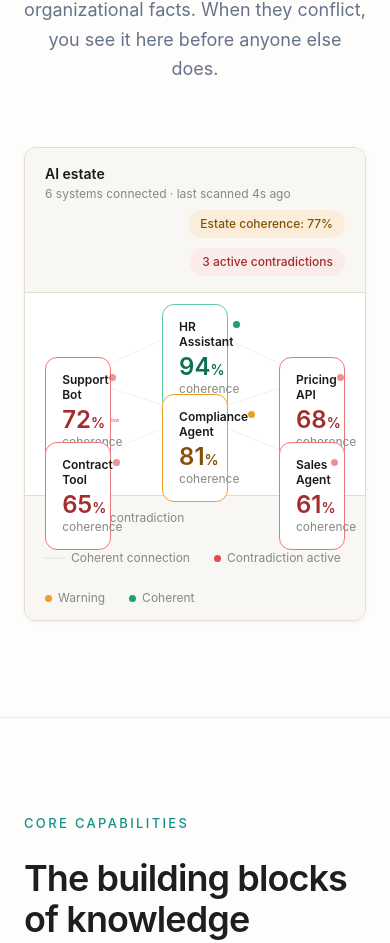
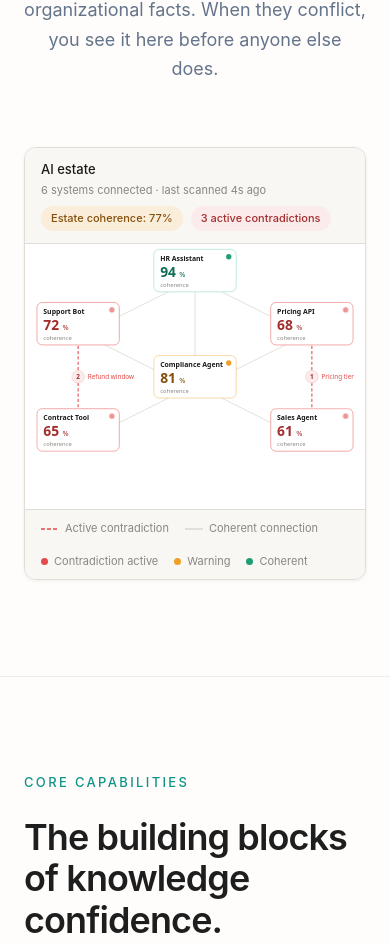
Before and after one commit to Richard-1904/orqestra-web, a React (Vite) app: page / in a window 390 px wide. Shown: the part 2911-3854 px from the top of the page. Built offline with nearby package versions, Linux system fonts and the light colour scheme; a web font is replaced by a local one.

Commit message:
Refined AI Estate for mobile view

```diff
--- a/package.json
+++ b/package.json
@@ -10,7 +10,7 @@
     "preview": "vite preview"
   },
   "dependencies": {
-    "@supabase/supabase-js": "^2.108.1",
+    "@supabase/supabase-js": "^2.108.2",
     "framer-motion": "^12.40.0",
     "lucide-react": "^1.18.0",
     "react": "^19.2.6",
--- a/src/components/AIEstateGraph.tsx
+++ b/src/components/AIEstateGraph.tsx
@@ -6,23 +6,18 @@ interface NodeData {
   status: "ok" | "warn" | "bad";
   left: number;
   top: number;
+  contradiction?: string;
 }
 
 const NODES: NodeData[] = [
   { name: "HR Assistant", score: 94, status: "ok", left: 258, top: 20 },
-  { name: "Support Bot", score: 72, status: "bad", left: 38, top: 120 },
-  { name: "Pricing API", score: 68, status: "bad", left: 478, top: 120 },
+  { name: "Support Bot", score: 72, status: "bad", left: 38, top: 120, contradiction: "Refund window" },
+  { name: "Pricing API", score: 68, status: "bad", left: 478, top: 120, contradiction: "Pricing tier" },
   { name: "Compliance Agent", score: 81, status: "warn", left: 258, top: 190 },
   { name: "Contract Tool", score: 65, status: "bad", left: 38, top: 280 },
   { name: "Sales Agent", score: 61, status: "bad", left: 478, top: 280 },
 ];
 
-/**
- * AI Estate — a live-feeling panel showing connected AI systems and the
- * coherence/contradictions between them. Built from the Confidence Mesh
- * motif: neutral edges show agreement, animated dashed red edges show
- * active contradictions between systems.
- */
 export function AIEstateGraph() {
   const { theme } = useTheme();
 
@@ -63,46 +58,163 @@ export function AIEstateGraph() {
     bad: "#A32D2D",
   };
 
+  const panelStyle = {
+    background: colors.panelBg,
+    borderColor: colors.panelBorder,
+    boxShadow: "0 1px 4px rgba(0,0,0,0.06)",
+  };
+
+  const headerStyle = {
+    background: colors.headerBg,
+    borderColor: colors.panelBorder,
+  };
+
   return (
-    <div
-      className="w-full h-full rounded-xl overflow-hidden border flex flex-col"
-      style={{ background: colors.panelBg, borderColor: colors.panelBorder, boxShadow: "0 1px 4px rgba(0,0,0,0.06)" }}
-    >
+    <div className="w-full rounded-xl overflow-hidden border flex flex-col" style={panelStyle}>
       <style>{`
-        @keyframes orq-blink { 0%, 100% { opacity: 1; } 50% { opacity: 0.2; } }
-        @keyframes orq-border-pulse { 0%, 100% { border-color: #F09595; } 50% { border-color: #E24B4A; } }
-        @keyframes orq-flow { to { stroke-dashoffset: -16; } }
-        .orq-node-bad { animation: orq-border-pulse 1.8s ease-in-out infinite; }
-        .orq-dot-bad { animation: orq-blink 1.6s ease-in-out infinite; }
-        .orq-edge-flow { animation: orq-flow 0.7s linear infinite; }
+        @keyframes orq-blink        { 0%,100%{opacity:1}       50%{opacity:0.2} }
+        @keyframes orq-border-pulse { 0%,100%{border-color:#F09595} 50%{border-color:#E24B4A} }
+        @keyframes orq-flow         { to{stroke-dashoffset:-16} }
+        .orq-node-bad  { animation: orq-border-pulse 1.8s ease-in-out infinite; }
+        .orq-dot-bad   { animation: orq-blink        1.6s ease-in-out infinite; }
+        .orq-edge-flow { animation: orq-flow          0.7s linear    infinite; }
       `}</style>
 
-      {/* Header */}
+      {/* ── Header (shared) ── */}
       <div
-        className="flex items-center justify-between px-5 sm:px-6 py-4 border-b flex-wrap gap-2"
-        style={{ background: colors.headerBg, borderColor: colors.panelBorder }}
+        className="flex items-start sm:items-center justify-between px-4 sm:px-5 py-3 border-b flex-wrap gap-2"
+        style={headerStyle}
       >
         <div>
-          <div className="text-sm font-semibold sm:text-[15px]" style={{ color: colors.textPrimary }}>
+          <div className="text-[13px] font-medium" style={{ color: colors.textPrimary }}>
             AI estate
           </div>
-          <div className="text-xs mt-0.5" style={{ color: colors.textMuted }}>
+          <div className="text-[11px] mt-0.5" style={{ color: colors.textMuted }}>
             6 systems connected · last scanned 4s ago
           </div>
         </div>
-        <div className="flex items-center gap-2.5 flex-wrap justify-end">
-          <span className="text-xs font-medium px-3 py-1.5 rounded-full" style={{ background: "#FAEEDA", color: "#854F0B" }}>
+        <div className="flex items-center gap-2 flex-wrap">
+          <span className="text-[11px] font-medium px-2.5 py-1 rounded-full whitespace-nowrap"
+            style={{ background: "#FAEEDA", color: "#854F0B" }}>
             Estate coherence: 77%
           </span>
-          <span className="text-xs font-medium px-3 py-1.5 rounded-full" style={{ background: "#FCEBEB", color: "#A32D2D" }}>
+          <span className="text-[11px] font-medium px-2.5 py-1 rounded-full whitespace-nowrap"
+            style={{ background: "#FCEBEB", color: "#A32D2D" }}>
             3 active contradictions
           </span>
         </div>
       </div>
 
-      {/* Graph */}
-      <div className="relative w-full flex-1" style={{ aspectRatio: "640 / 380" }}>
-        <svg className="absolute inset-0 w-full h-full" viewBox="0 0 640 380" preserveAspectRatio="xMidYMid meet">
+      {/* ══════════════════════════════════════════════
+    MOBILE VIEW (< md) — pure SVG graph
+    Everything inside SVG so it scales perfectly.
+    ══════════════════════════════════════════════ */}
+      <div className="md:hidden w-full" style={{ aspectRatio: "640 / 500" }}>
+        <svg
+          width="100%"
+          height="100%"
+          viewBox="0 0 640 500"
+          preserveAspectRatio="xMidYMid meet"
+        >
+          {/* ── Neutral edges ── */}
+          <line x1="270" y1="90" x2="150" y2="150" stroke={colors.edgeNeutral} strokeWidth="1" />
+          <line x1="370" y1="90" x2="490" y2="150" stroke={colors.edgeNeutral} strokeWidth="1" />
+          <line x1="320" y1="90" x2="320" y2="250" stroke={colors.edgeNeutral} strokeWidth="1" />
+          <line x1="150" y1="190" x2="270" y2="250" stroke={colors.edgeNeutral} strokeWidth="1" />
+          <line x1="490" y1="190" x2="370" y2="250" stroke={colors.edgeNeutral} strokeWidth="1" />
+          <line x1="150" y1="350" x2="270" y2="290" stroke={colors.edgeNeutral} strokeWidth="1" />
+          <line x1="490" y1="350" x2="370" y2="290" stroke={colors.edgeNeutral} strokeWidth="1" />
+
+          {/* ── Animated contradiction edges ── */}
+          <line x1="100" y1="150" x2="100" y2="355"
+            stroke="#E24B4A" strokeWidth="2" strokeDasharray="6 4"
+            className="orq-edge-flow" />
+          <line x1="540" y1="150" x2="540" y2="355"
+            stroke="#E24B4A" strokeWidth="2" strokeDasharray="6 4"
+            className="orq-edge-flow" />
+
+          {/* ── Contradiction badges ── */}
+          <circle cx="100" cy="250" r="12" fill="#FCEBEB" stroke="#F09595" strokeWidth="0.5" />
+          <text x="100" y="254" textAnchor="middle" fontSize="12" fontWeight="600"
+            fill="#A32D2D" fontFamily="system-ui,sans-serif">2</text>
+          <text x="118" y="254" textAnchor="start" fontSize="12" fontWeight="500"
+            fill="#E24B4A" fontFamily="system-ui,sans-serif">Refund window</text>
+
+          <circle cx="540" cy="250" r="12" fill="#FCEBEB" stroke="#F09595" strokeWidth="0.5" />
+          <text x="540" y="254" textAnchor="middle" fontSize="12" fontWeight="600"
+            fill="#A32D2D" fontFamily="system-ui,sans-serif">1</text>
+          <text x="558" y="254" textAnchor="start" fontSize="12" fontWeight="500"
+            fill="#E24B4A" fontFamily="system-ui,sans-serif">Pricing tier</text>
+
+          {/* ── Nodes (SVG-native, no HTML overlay) ── */}
+          {[
+            { name: "HR Assistant", score: 94, status: "ok" as const, cx: 320, cy: 50 },
+            { name: "Support Bot", score: 72, status: "bad" as const, cx: 100, cy: 150 },
+            { name: "Pricing API", score: 68, status: "bad" as const, cx: 540, cy: 150 },
+            { name: "Compliance Agent", score: 81, status: "warn" as const, cx: 320, cy: 250 },
+            { name: "Contract Tool", score: 65, status: "bad" as const, cx: 100, cy: 350 },
+            { name: "Sales Agent", score: 61, status: "bad" as const, cx: 540, cy: 350 },
+          ].map((n) => {
+            const W = 155, H = 80, rx = 10;
+            const x = n.cx - W / 2;
+            const y = n.cy - H / 2;
+            const isBad = n.status === "bad";
+            return (
+              <g key={n.name} className={isBad ? "orq-node-bad-svg" : ""}>
+                <rect
+                  x={x} y={y} width={W} height={H} rx={rx}
+                  fill={colors.nodeBg}
+                  stroke={statusBorder[n.status]}
+                  strokeWidth={isBad ? 1.5 : 0.75}
+                />
+                {/* Status dot */}
+                <circle
+                  cx={x + W - 14} cy={y + 14} r={5}
+                  fill={statusDot[n.status]}
+                  className={isBad ? "orq-dot-bad" : ""}
+                />
+                {/* Name */}
+                <text x={x + 12} y={y + 22}
+                  fontSize="13" fontWeight="600"
+                  fill={colors.textPrimary}
+                  fontFamily="system-ui,sans-serif">
+                  {n.name}
+                </text>
+                {/* Score */}
+                <text x={x + 12} y={y + 52}
+                  fontSize="26" fontWeight="600"
+                  fill={statusScore[n.status]}
+                  fontFamily="system-ui,sans-serif">
+                  {n.score}
+                </text>
+                <text x={x + 12 + (n.score >= 100 ? 48 : n.score >= 10 ? 36 : 22)} y={y + 52}
+                  fontSize="14" fontWeight="400"
+                  fill={statusScore[n.status]}
+                  fontFamily="system-ui,sans-serif">
+                  %
+                </text>
+                {/* Label */}
+                <text x={x + 12} y={y + 70}
+                  fontSize="11"
+                  fill={colors.textMuted}
+                  fontFamily="system-ui,sans-serif">
+                  coherence
+                </text>
+              </g>
+            );
+          })}
+        </svg>
+      </div>
+
+      {/* ══════════════════════════════════════════════
+          DESKTOP VIEW  (≥ md) — original SVG graph
+          ══════════════════════════════════════════════ */}
+      <div className="hidden md:block relative w-full" style={{ aspectRatio: "640 / 380" }}>
+        <svg
+          className="absolute inset-0 w-full h-full"
+          viewBox="0 0 640 380"
+          preserveAspectRatio="xMidYMid meet"
+        >
           {/* Neutral connections */}
           <line x1="320" y1="60" x2="100" y2="160" stroke={colors.edgeNeutral} strokeWidth="0.5" />
           <line x1="320" y1="60" x2="540" y2="160" stroke={colors.edgeNeutral} strokeWidth="0.5" />
@@ -113,26 +225,26 @@ export function AIEstateGraph() {
           <line x1="540" y1="320" x2="320" y2="230" stroke={colors.edgeNeutral} strokeWidth="0.5" />
 
           {/* Animated contradiction edges */}
-          <line
-            x1="100" y1="170" x2="100" y2="280"
+          <line x1="100" y1="170" x2="100" y2="280"
             stroke="#E24B4A" strokeWidth="1.5" strokeDasharray="5 3"
-            className="orq-edge-flow"
-          />
-          <line
-            x1="540" y1="170" x2="540" y2="280"
+            className="orq-edge-flow" />
+          <line x1="540" y1="170" x2="540" y2="280"
             stroke="#E24B4A" strokeWidth="1.5" strokeDasharray="5 3"
-            className="orq-edge-flow"
-          />
+            className="orq-edge-flow" />
 
           {/* Count badges */}
           <circle cx="100" cy="240" r="7" fill="#FCEBEB" stroke="#F09595" strokeWidth="0.5" />
-          <text x="100" y="243.2" textAnchor="middle" fontSize="9" fontWeight="500" fill="#A32D2D" fontFamily="system-ui,sans-serif">2</text>
+          <text x="100" y="243.2" textAnchor="middle" fontSize="9" fontWeight="500"
+            fill="#A32D2D" fontFamily="system-ui,sans-serif">2</text>
           <circle cx="540" cy="240" r="7" fill="#FCEBEB" stroke="#F09595" strokeWidth="0.5" />
-          <text x="540" y="243.2" textAnchor="middle" fontSize="9" fontWeight="500" fill="#A32D2D" fontFamily="system-ui,sans-serif">1</text>
+          <text x="540" y="243.2" textAnchor="middle" fontSize="9" fontWeight="500"
+            fill="#A32D2D" fontFamily="system-ui,sans-serif">1</text>
 
           {/* Conflict labels */}
-          <text x="112" y="243" textAnchor="start" fontSize="9" fontWeight="500" fill="#e43737" fontFamily="system-ui,sans-serif" opacity="0.85">Refund window</text>
-          <text x="574" y="243" textAnchor="middle" fontSize="9" fontWeight="500" fill="#e43737" fontFamily="system-ui,sans-serif" opacity="0.85">Pricing tier</text>
+          <text x="112" y="243" textAnchor="start" fontSize="9" fontWeight="500"
+            fill="#e43737" fontFamily="system-ui,sans-serif" opacity="0.85">Refund window</text>
+          <text x="574" y="243" textAnchor="middle" fontSize="9" fontWeight="500"
+            fill="#e43737" fontFamily="system-ui,sans-serif" opacity="0.85">Pricing tier</text>
         </svg>
 
         {NODES.map((node) => (
@@ -148,7 +260,7 @@ export function AIEstateGraph() {
             }}
           >
             <div className="flex items-start justify-between mb-1.5">
-              <span className="text-xs font-semibold sm:text-[13px] leading-tight" style={{ color: colors.textPrimary }}>
+              <span className="text-xs font-semibold leading-tight" style={{ color: colors.textPrimary }}>
                 {node.name}
               </span>
               <span
@@ -156,8 +268,8 @@ export function AIEstateGraph() {
                 style={{ background: statusDot[node.status] }}
               />
             </div>
-            <div className="text-2xl sm:text-[26px] font-semibold leading-none" style={{ color: statusScore[node.status] }}>
-              {node.score}<span className="text-[14px]">%</span>
+            <div className="text-2xl font-semibold leading-none" style={{ color: statusScore[node.status] }}>
+              {node.score}<span className="text-[14px] font-normal">%</span>
             </div>
             <div className="text-xs mt-0.5" style={{ color: colors.textMuted }}>
               coherence
@@ -166,43 +278,46 @@ export function AIEstateGraph() {
         ))}
       </div>
 
-      {/* Footer / legend */}
+      {/* ── Footer / legend (shared) ── */}
       <div
-        className="flex items-center gap-6 flex-wrap px-5 py-3.5 border-t"
-        style={{ background: colors.headerBg, borderColor: colors.panelBorder }}
+        className="flex items-center gap-4 flex-wrap px-4 py-2.5 border-t"
+        style={headerStyle}
       >
         <Legend color={colors.textMuted}>
-          <svg width="20" height="4" viewBox="0 0 20 4">
-            <line x1="0" y1="2" x2="20" y2="2" stroke="#E24B4A" strokeWidth="1.5" strokeDasharray="4 2" />
+          <svg width="18" height="4" viewBox="0 0 18 4">
+            <line x1="0" y1="2" x2="18" y2="2" stroke="#E24B4A" strokeWidth="1.5" strokeDasharray="4 2" />
           </svg>
           Active contradiction
         </Legend>
         <Legend color={colors.textMuted}>
-          <svg width="20" height="2" viewBox="0 0 20 2">
-            <line x1="0" y1="1" x2="20" y2="1" stroke={colors.edgeNeutral} strokeWidth="0.5" />
+          <svg width="18" height="2" viewBox="0 0 18 2">
+            <line x1="0" y1="1" x2="18" y2="1" stroke={colors.edgeNeutral} strokeWidth="1" />
           </svg>
           Coherent connection
         </Legend>
         <Legend color={colors.textMuted}>
-          <span className="inline-block w-[7px] h-[7px] rounded-full" style={{ background: "#E24B4A" }} />
-          Contradiction active
+          <Dot color="#E24B4A" /> Contradiction active
         </Legend>
         <Legend color={colors.textMuted}>
-          <span className="inline-block w-[7px] h-[7px] rounded-full" style={{ background: "#EF9F27" }} />
-          Warning
+          <Dot color="#EF9F27" /> Warning
         </Legend>
         <Legend color={colors.textMuted}>
-          <span className="inline-block w-[7px] h-[7px] rounded-full" style={{ background: "#1D9E75" }} />
-          Coherent
+          <Dot color="#1D9E75" /> Coherent
         </Legend>
       </div>
     </div>
   );
 }
 
+function Dot({ color }: { color: string }) {
+  return (
+    <span className="inline-block w-[7px] h-[7px] rounded-full flex-shrink-0" style={{ background: color }} />
+  );
+}
+
 function Legend({ children, color }: { children: React.ReactNode; color: string }) {
   return (
-    <div className="flex items-center gap-1.5 text-xs sm:text-[13px] flex-nowrap" style={{ color }}>
+    <div className="flex items-center gap-1.5 text-[11px] flex-nowrap" style={{ color }}>
       {children}
     </div>
   );
```
Also changed, not shown: 1 other file (tests, documents, lock files or other folders). Lines whose indentation alone changed are shown as unchanged.
